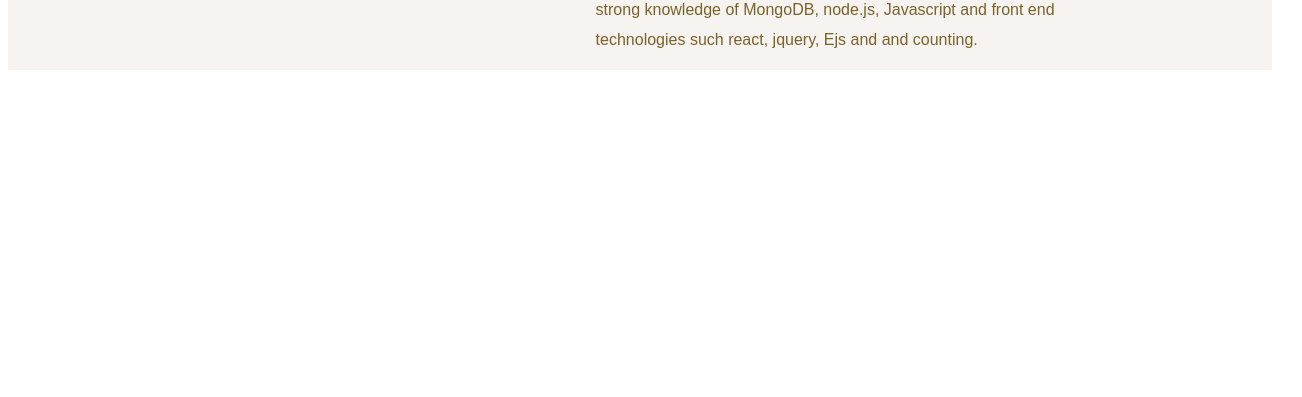
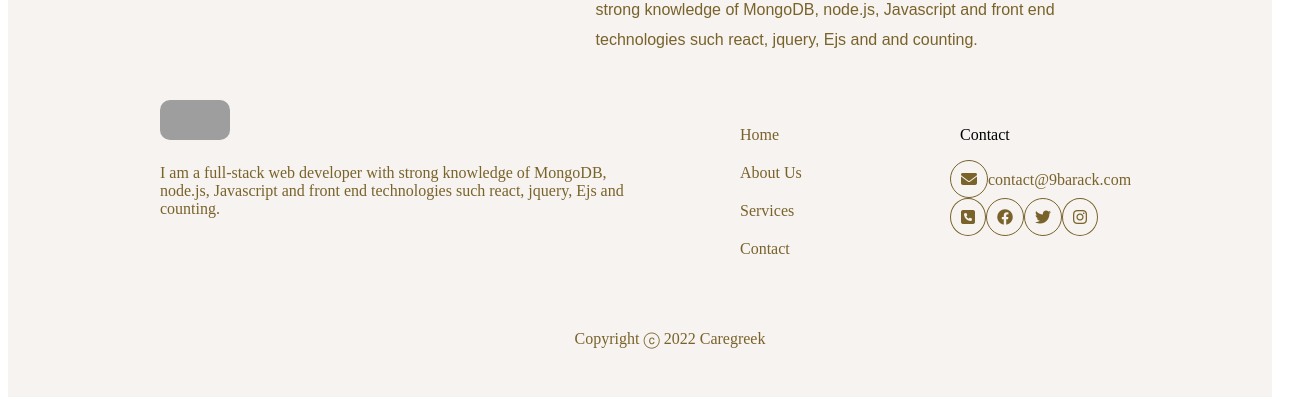
Before and after one commit to baaraka/caregreek-, a React (Create React App) app: page / in a window 1280 px wide. Shown: the part 811-1208 px from the top of the page, 1302 px wide, since content can reach past the window. Before the commit the page ends 889 px from the top, so only its background shows below. Built offline with nearby package versions, Linux system fonts and the light colour scheme; grey boxes are pictures that could not be loaded.

Commit message:
import Footer component in App.js

```diff
--- a/src/App.js
+++ b/src/App.js
@@ -2,6 +2,7 @@ import About from "./about/About";
 import "./App.css";
 import Home from "./home/Home";
 import TopBar from "./topBar/TopBar";
+import Footer from "./footer/Footer";
 
 export default function App() {
   return (
@@ -9,6 +10,7 @@ export default function App() {
       <TopBar />
       <Home />
       <About />
+      <Footer />
     </div>
   );
 }
```
